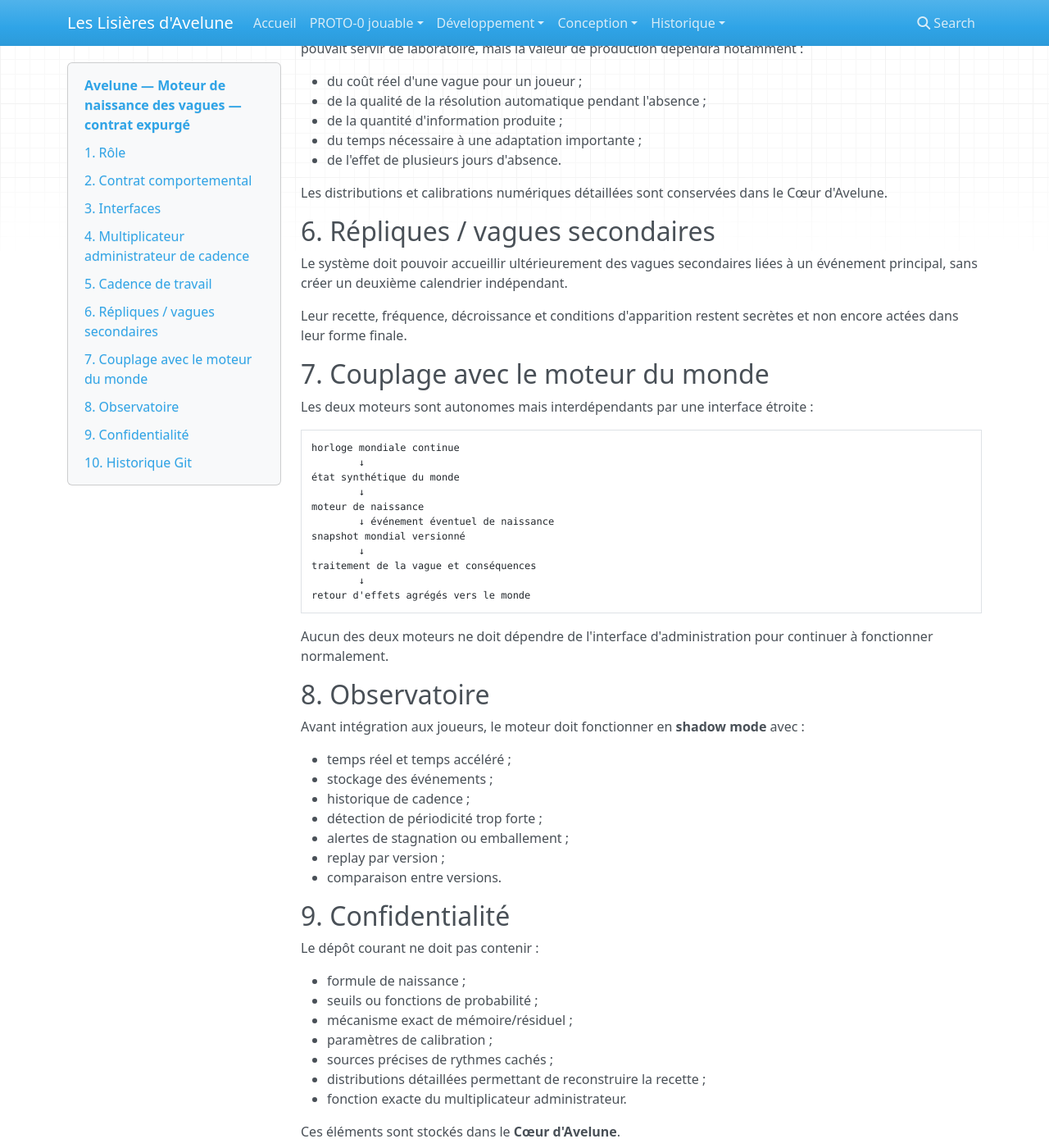
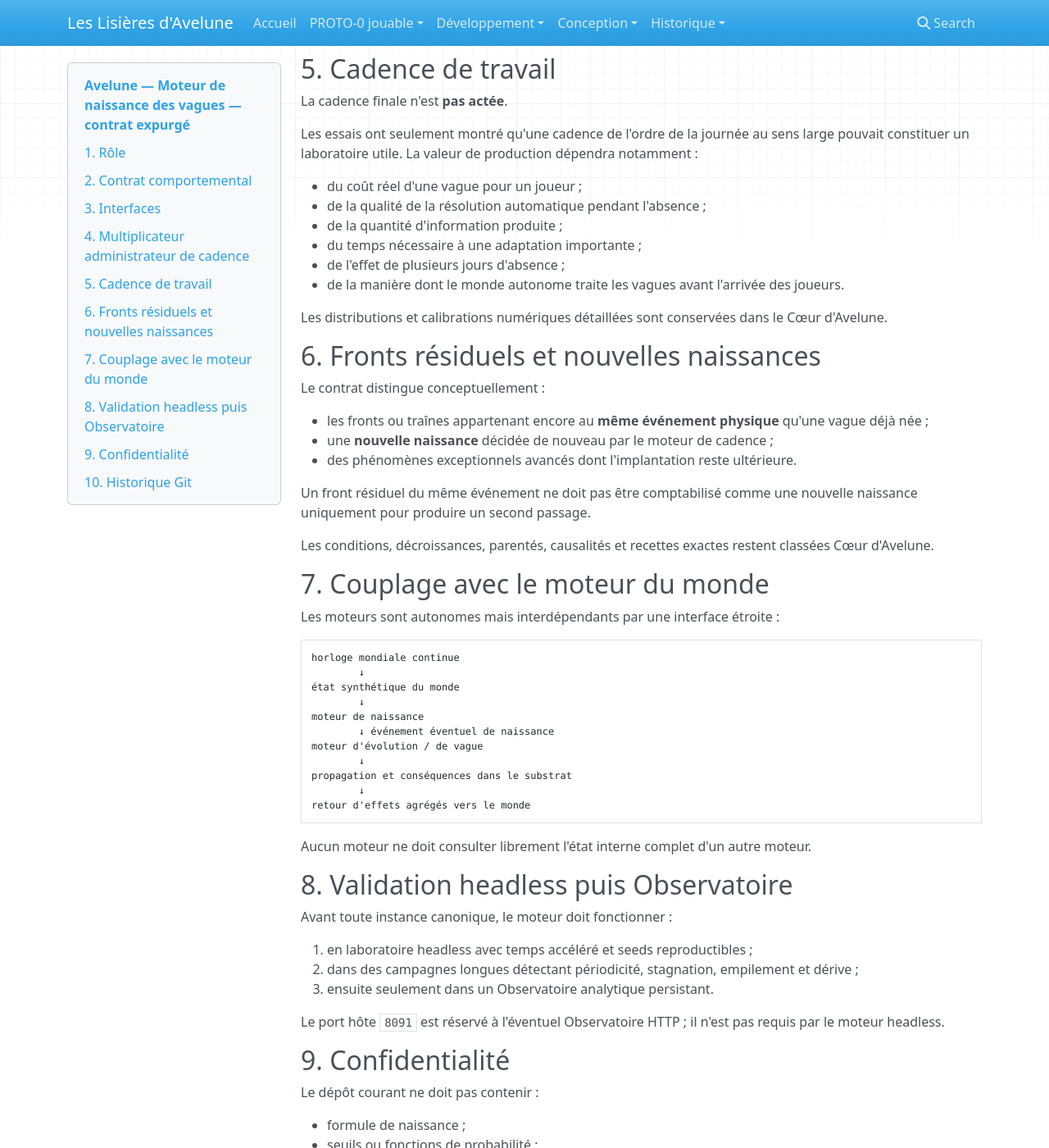
Before and after one commit to Abeliome-Officiel/les-lisieres-avelune, an MkDocs documentation site: the page built from docs/20_moteur_naissance_vagues_v0.1.md, in a window 1280 px wide and 1400 px high, scrolled down 1941 px. Shown: the whole window at 82% size. Built offline with MkDocs 1.6.1, drawn with Linux system fonts in a browser that asks for light colours; nearby versions of some CDN libraries; some of the changed text lies outside the part shown.

Commit message:
docs: aligner le moteur de naissance avec la genèse headless

````diff
--- a/docs/20_moteur_naissance_vagues_v0.1.md
+++ b/docs/20_moteur_naissance_vagues_v0.1.md
@@ -10,7 +10,9 @@ Le moteur de naissance décide **quand** une nouvelle vague peut naître à part
 
 La cadence n'est pas un calendrier fixe et ne doit pas produire une routine horaire ou quotidienne trivialement exploitable.
 
-La représentation interne utilisée pour obtenir ce comportement, ses fonctions, pondérations, seuils, mémoires, références de calibration et distributions détaillées ne sont plus documentées dans le dépôt courant.
+La représentation interne utilisée pour obtenir ce comportement, ses fonctions, pondérations, seuils, mémoires, références de calibration et distributions détaillées ne sont pas documentées dans le dépôt courant.
+
+Le moteur appartient au chantier **Cœur vivant / genèse canonique** décrit dans [`21_coeur_vivant_genese_canonique.md`](21_coeur_vivant_genese_canonique.md).
 
 ## 2. Contrat comportemental
 
@@ -20,16 +22,17 @@ Le moteur doit :
 - accepter une cadence centrale paramétrable ;
 - pouvoir ralentir dans des situations globalement calmes et accélérer dans certaines situations de tension ;
 - conserver des bornes empêchant à la fois l'attente infinie et les empilements absurdes ;
-- permettre occasionnellement des séquences rapprochées lorsque le système mondial les autorise ;
+- permettre occasionnellement des intervalles inhabituels lorsque le système mondial les autorise ;
 - ne pas favoriser durablement une heure réelle ou un jour de semaine ;
 - rester indépendant de toute donnée terrestre en temps réel ;
-- journaliser chaque naissance et la version de recette utilisée.
+- journaliser chaque naissance et la version de recette utilisée ;
+- rester indépendant de l'interface joueur et de l'Observatoire.
 
 ## 3. Interfaces
 
 ### Entrées
 
-Le moteur reçoit uniquement des signaux synthétiques nécessaires à son calcul, par exemple :
+Le moteur reçoit uniquement les signaux synthétiques nécessaires à son calcul, par exemple :
 
 - état/tendance globale du monde ;
 - signaux de régime ou de phénomène exceptionnel autorisés ;
@@ -49,7 +52,7 @@ Lorsqu'une naissance est décidée, le moteur émet un événement versionné co
 - version du moteur/recette ;
 - métadonnées de traçabilité autorisées.
 
-La génération détaillée des caractéristiques de la vague appartient au moteur mondial / de vague et n'est pas du ressort de ce moteur de cadence.
+La génération détaillée des caractéristiques de la vague appartient au moteur d'évolution / de vague et n'est pas du ressort du moteur de cadence.
 
 ## 4. Multiplicateur administrateur de cadence
 
@@ -74,25 +77,34 @@ Les bornes et la fonction exacte d'application du multiplicateur sont secrètes.
 
 ## 5. Cadence de travail
 
-La cadence finale n'est **pas actée**. Les essais ont montré qu'une cadence de l'ordre de la journée au sens large pouvait servir de laboratoire, mais la valeur de production dépendra notamment :
+La cadence finale n'est **pas actée**.
+
+Les essais ont seulement montré qu'une cadence de l'ordre de la journée au sens large pouvait constituer un laboratoire utile. La valeur de production dépendra notamment :
 
 - du coût réel d'une vague pour un joueur ;
 - de la qualité de la résolution automatique pendant l'absence ;
 - de la quantité d'information produite ;
 - du temps nécessaire à une adaptation importante ;
-- de l'effet de plusieurs jours d'absence.
+- de l'effet de plusieurs jours d'absence ;
+- de la manière dont le monde autonome traite les vagues avant l'arrivée des joueurs.
 
 Les distributions et calibrations numériques détaillées sont conservées dans le Cœur d'Avelune.
 
-## 6. Répliques / vagues secondaires
+## 6. Fronts résiduels et nouvelles naissances
 
-Le système doit pouvoir accueillir ultérieurement des vagues secondaires liées à un événement principal, sans créer un deuxième calendrier indépendant.
+Le contrat distingue conceptuellement :
 
-Leur recette, fréquence, décroissance et conditions d'apparition restent secrètes et non encore actées dans leur forme finale.
+- les fronts ou traînes appartenant encore au **même événement physique** qu'une vague déjà née ;
+- une **nouvelle naissance** décidée de nouveau par le moteur de cadence ;
+- des phénomènes exceptionnels avancés dont l'implantation reste ultérieure.
+
+Un front résiduel du même événement ne doit pas être comptabilisé comme une nouvelle naissance uniquement pour produire un second passage.
+
+Les conditions, décroissances, parentés, causalités et recettes exactes restent classées Cœur d'Avelune.
 
 ## 7. Couplage avec le moteur du monde
 
-Les deux moteurs sont autonomes mais interdépendants par une interface étroite :
+Les moteurs sont autonomes mais interdépendants par une interface étroite :
 
 ```text
 horloge mondiale continue
@@ -101,26 +113,24 @@ horloge mondiale continue
         ↓
 moteur de naissance
         ↓ événement éventuel de naissance
-snapshot mondial versionné
+moteur d'évolution / de vague
         ↓
-traitement de la vague et conséquences
+propagation et conséquences dans le substrat
         ↓
 retour d'effets agrégés vers le monde
 ```
 
-Aucun des deux moteurs ne doit dépendre de l'interface d'administration pour continuer à fonctionner normalement.
+Aucun moteur ne doit consulter librement l'état interne complet d'un autre moteur.
 
-## 8. Observatoire
+## 8. Validation headless puis Observatoire
 
-Avant intégration aux joueurs, le moteur doit fonctionner en **shadow mode** avec :
+Avant toute instance canonique, le moteur doit fonctionner :
 
-- temps réel et temps accéléré ;
-- stockage des événements ;
-- historique de cadence ;
-- détection de périodicité trop forte ;
-- alertes de stagnation ou emballement ;
-- replay par version ;
-- comparaison entre versions.
+1. en laboratoire headless avec temps accéléré et seeds reproductibles ;
+2. dans des campagnes longues détectant périodicité, stagnation, empilement et dérive ;
+3. ensuite seulement dans un Observatoire analytique persistant.
+
+Le port hôte `8091` est réservé à l'éventuel Observatoire HTTP ; il n'est pas requis par le moteur headless.
 
 ## 9. Confidentialité
 
@@ -132,7 +142,8 @@ Le dépôt courant ne doit pas contenir :
 - paramètres de calibration ;
 - sources précises de rythmes cachés ;
 - distributions détaillées permettant de reconstruire la recette ;
-- fonction exacte du multiplicateur administrateur.
+- fonction exacte du multiplicateur administrateur ;
+- conditions secrètes des phénomènes exceptionnels.
 
 Ces éléments sont stockés dans le **Cœur d'Avelune**.
 
````
